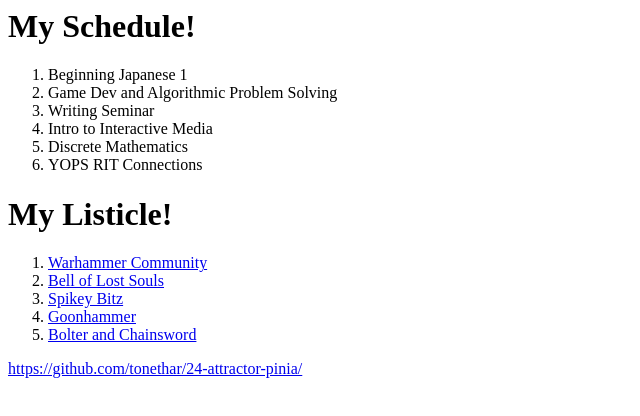
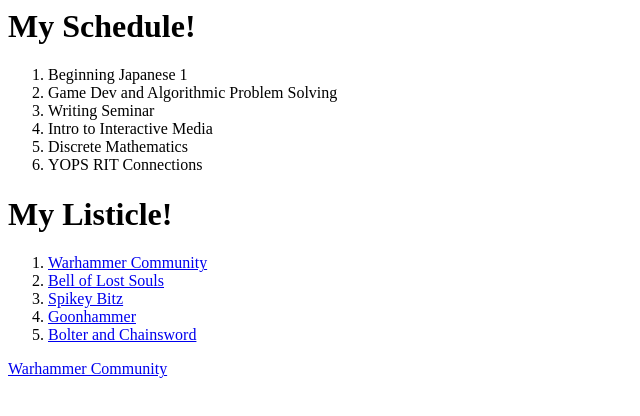
Before and after one commit to TheDogeBro/TheDogeBro.github.io, a plain HTML site: page index.html in a window 1280 px wide. Shown: the whole page, without its empty margins (0-640 px from the left). Drawn offline with Linux system fonts and the light colour scheme.

Commit message:
Update index.html

```diff
--- a/index.html
+++ b/index.html
@@ -22,8 +22,8 @@
       <li><a href="websites/goonhammer">Goonhammer</a></li>
       <li><a href="websites/bolter-and-chainsword">Bolter and Chainsword</a></li>
     </ol>
-	    <a href="https://github.com/tonethar/24-attractor-pinia/"
-        >https://github.com/tonethar/24-attractor-pinia/</a
+	    <a href="https://www.warhammer-community.com/en-gb/"
+        >Warhammer Community</a
         >
   </body>
 </html>
```
